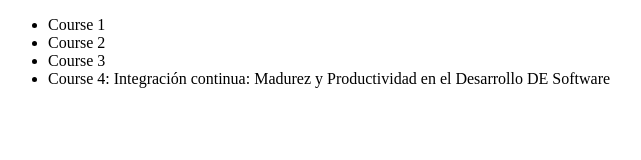
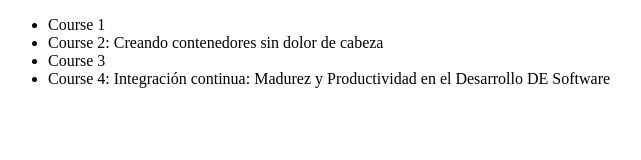
Before and after one commit to IvoLo30/Alura-git, a plain HTML site: page index.html in a window 1280 px wide. Shown: the whole page, without its empty margins (0-641 px from the left). Drawn offline with Linux system fonts and the light colour scheme.

Commit message:
Corrigiendo el nombre del curso 2 2do li

```diff
--- a/index.html
+++ b/index.html
@@ -7,7 +7,7 @@
     <body>
         <ul>
             <li>Course 1</li>
-            <li>Course 2</li>
+            <li>Course 2: Creando contenedores sin dolor de cabeza</li>
             <li>Course 3</li>
             <li>Course 4: Integración continua: Madurez y Productividad en el Desarrollo DE Software</li>
         </ul>
```
